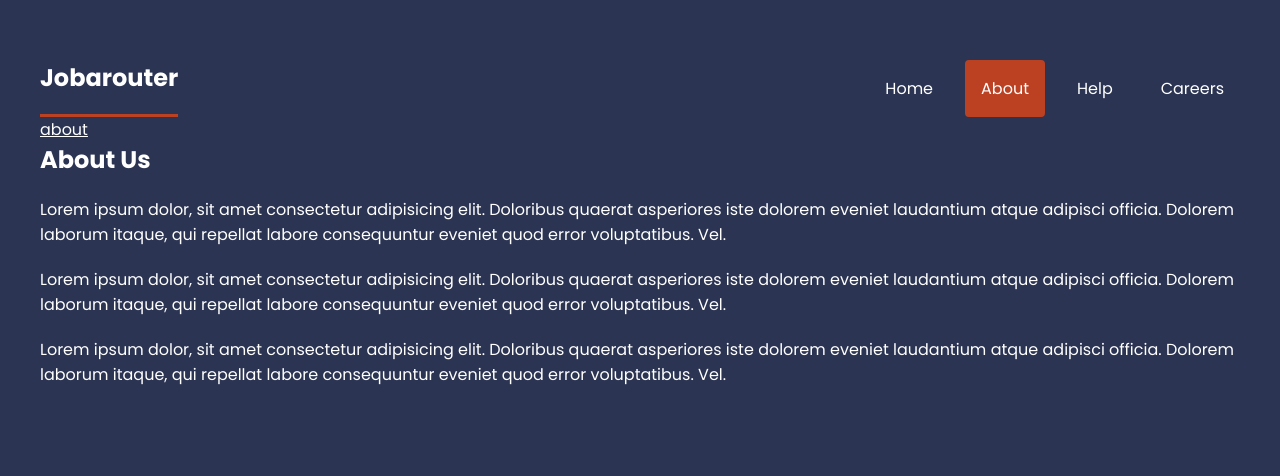
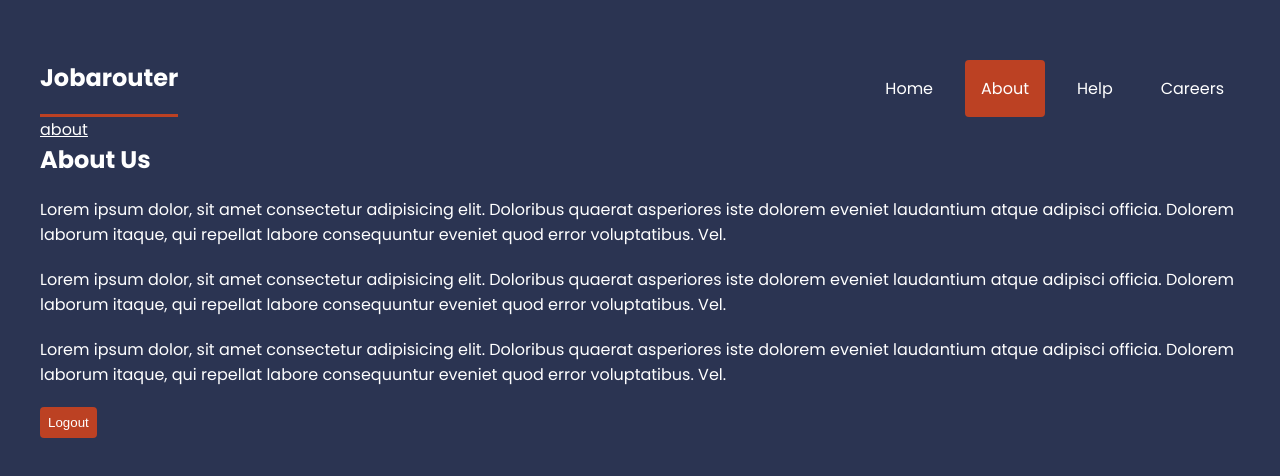
Before and after one commit to kunda4/react-router-ninja, a React (Vite) app: page /about in a window 1280 px wide. Shown: the top 476 px of the page. Built offline with nearby package versions, Linux system fonts and the light colour scheme.

Commit message:
Modify About Page by Navigate user to any page according to the condition

```diff
--- a/src/pages/About.jsx
+++ b/src/pages/About.jsx
@@ -1,4 +1,11 @@
+import { Navigate } from "react-router-dom"
+import React from "react"
+import { useState } from "react"
 export default function About(){
+    const [user, setUser] = useState('Kunda')
+    if(!user){
+       return <Navigate to = '/' replace={true}/>
+    }
     return (
         <div className="about">
             <h2>About Us</h2>
@@ -14,6 +21,8 @@
                 asperiores iste dolorem eveniet laudantium atque adipisci officia. Dolorem
                 laborum itaque, qui repellat labore consequuntur eveniet quod error
                 voluptatibus. Vel.</p>
+
+                <button onClick={()=>setUser(null)}>Logout</button>
         </div>
     )
 }
```
